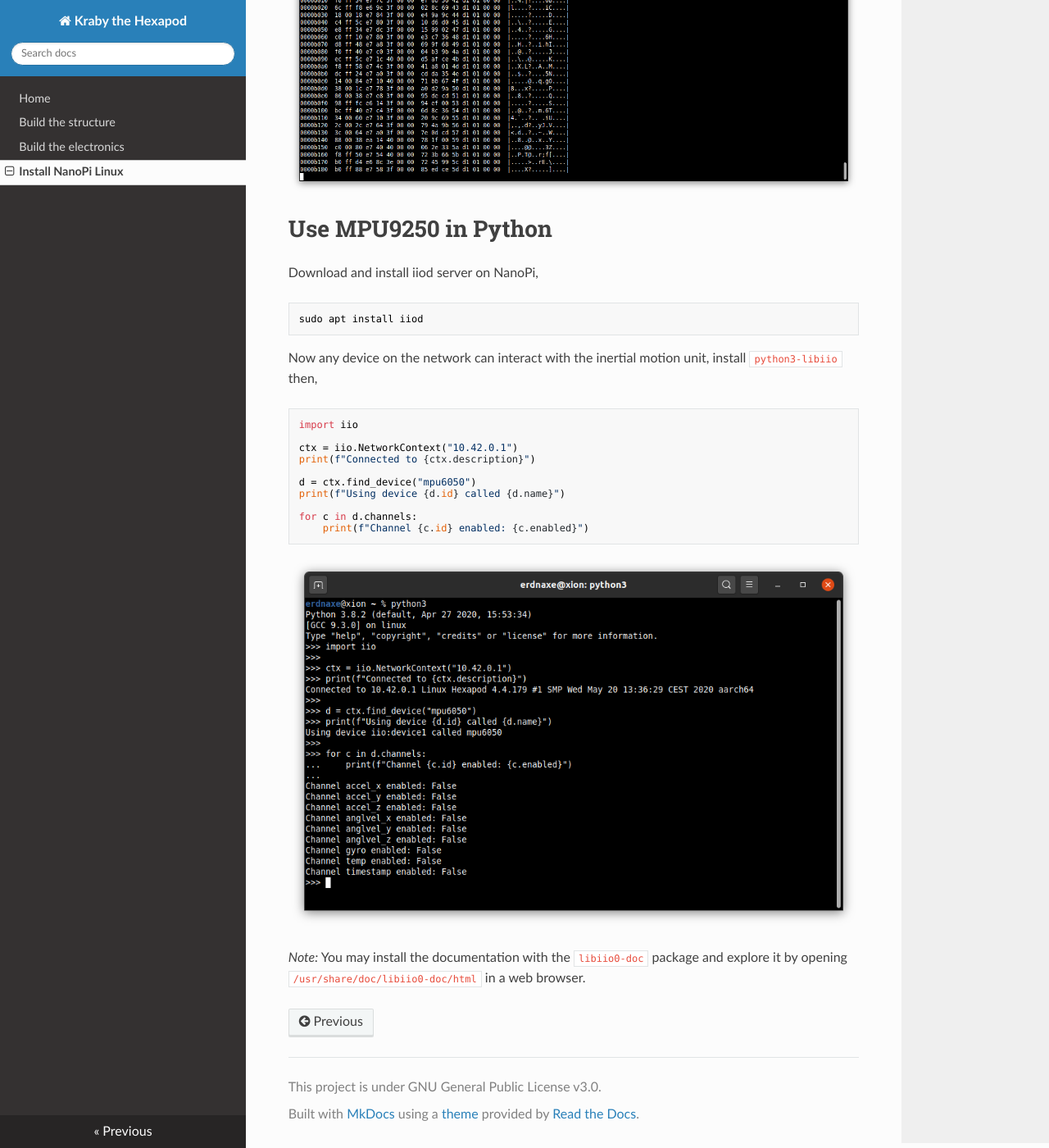
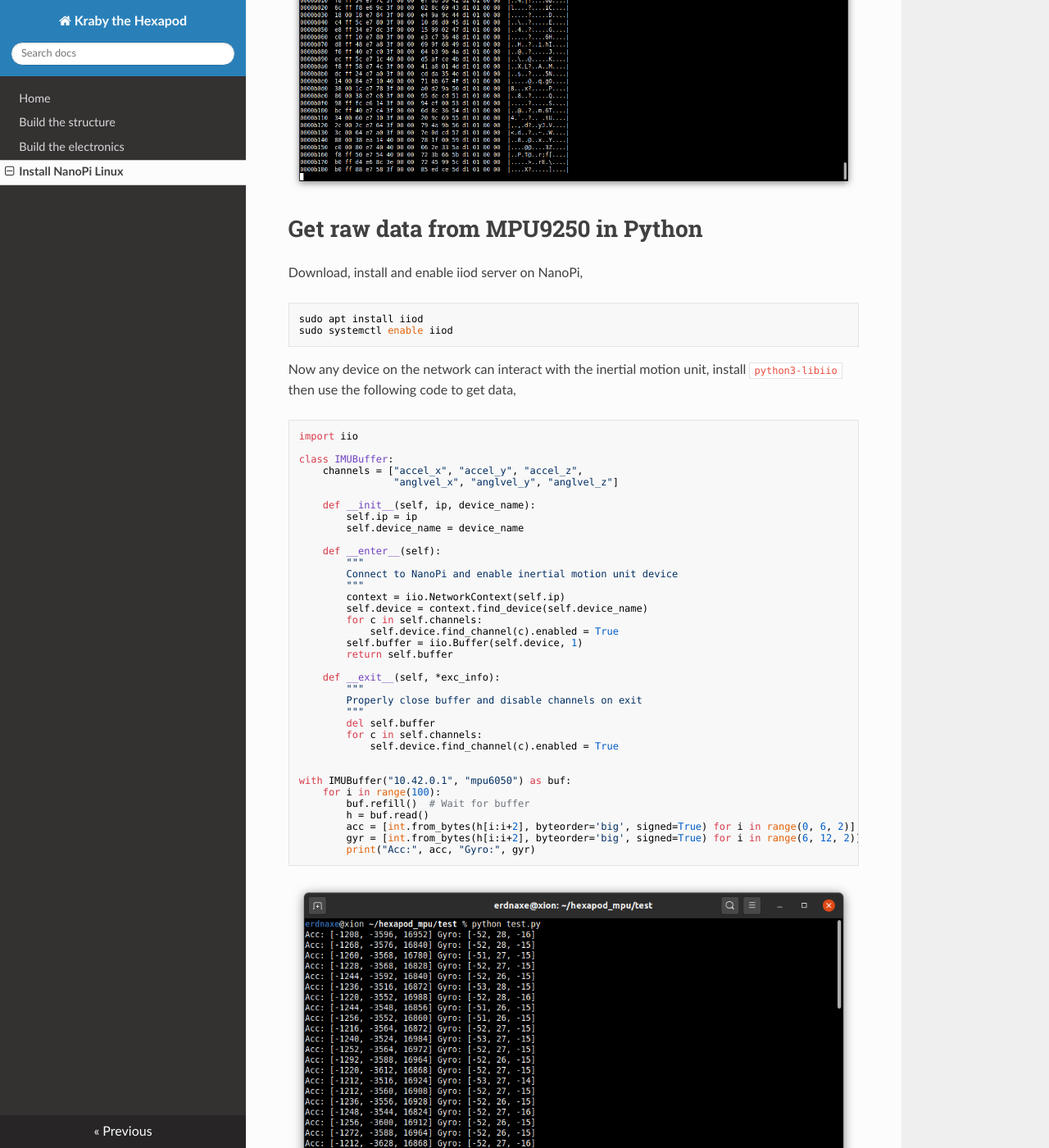
Before and after one commit to erdnaxe/kraby, an MkDocs documentation site: the page built from docs/install_nanopi_linux.md, in a window 1280 px wide and 1400 px high, scrolled down 3169 px. Shown: the whole window at 82% size. Built offline with MkDocs 1.6.1, drawn with Linux system fonts in a browser that asks for light colours; nearby versions of some CDN libraries.

Commit message:
Use Context for Python iio

````diff
--- a/docs/install_nanopi_linux.md
+++ b/docs/install_nanopi_linux.md
@@ -115,26 +115,54 @@ hexdump -C /dev/iio\:device1
 
 ![X accelerometer streaming](img/iio_stream_axis.png)
 
-# Use MPU9250 in Python
+# Get raw data from MPU9250 in Python
 
-Download and install iiod server on NanoPi,
+Download, install and enable iiod server on NanoPi,
 ```bash
 sudo apt install iiod
+sudo systemctl enable iiod
 ```
 
 Now any device on the network can interact with the inertial motion unit,
-install `python3-libiio` then,
+install `python3-libiio` then use the following code to get data,
 ```python
 import iio
 
-ctx = iio.NetworkContext("10.42.0.1")
-print(f"Connected to {ctx.description}")
+class IMUBuffer:
+    channels = ["accel_x", "accel_y", "accel_z",
+                "anglvel_x", "anglvel_y", "anglvel_z"]
 
-d = ctx.find_device("mpu6050")
-print(f"Using device {d.id} called {d.name}")
+    def __init__(self, ip, device_name):
+        self.ip = ip
+        self.device_name = device_name
 
-for c in d.channels:
-    print(f"Channel {c.id} enabled: {c.enabled}")
+    def __enter__(self):
+        """
+        Connect to NanoPi and enable inertial motion unit device
+        """
+        context = iio.NetworkContext(self.ip)
+        self.device = context.find_device(self.device_name)
+        for c in self.channels:
+            self.device.find_channel(c).enabled = True
+        self.buffer = iio.Buffer(self.device, 1)
+        return self.buffer
+
+    def __exit__(self, *exc_info):
+        """
+        Properly close buffer and disable channels on exit
+        """
+        del self.buffer
+        for c in self.channels:
+            self.device.find_channel(c).enabled = True
+
+
+with IMUBuffer("10.42.0.1", "mpu6050") as buf:
+    for i in range(100):
+        buf.refill()  # Wait for buffer
+        h = buf.read()
+        acc = [int.from_bytes(h[i:i+2], byteorder='big', signed=True) for i in range(0, 6, 2)]
+        gyr = [int.from_bytes(h[i:i+2], byteorder='big', signed=True) for i in range(6, 12, 2)]
+        print("Acc:", acc, "Gyro:", gyr)
 ```
 
 ![IIO access in Python](img/iio_python.png)
````
Also changed, not shown: docs/img/iio_python.png.
